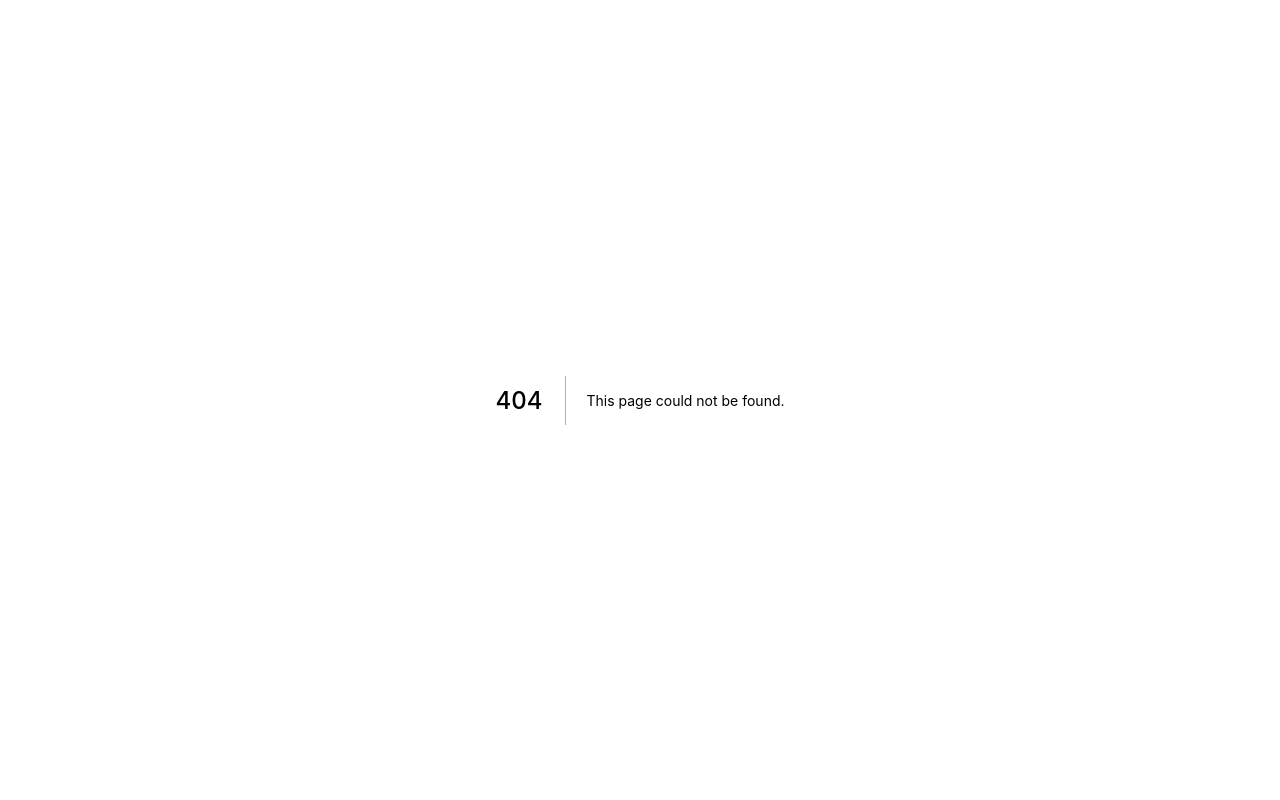
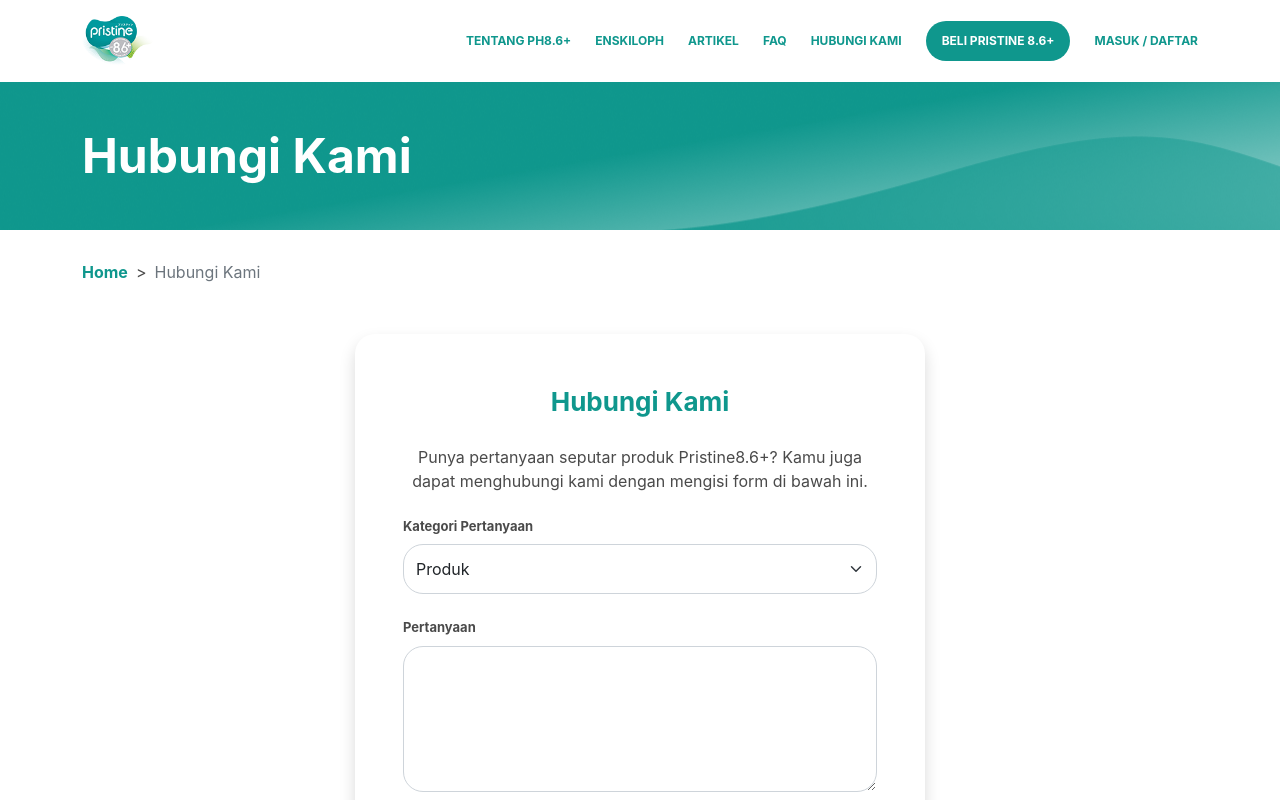
Before and after one commit to DDS-Developers/Pristine-Revamp, a Next.js app: page /hubungi-kami in a window 1280 px wide. Before the commit this address had no page. Shown: the top 800 px of the page. Built offline with nearby package versions, Linux system fonts and the light colour scheme.

Commit message:
hubungi_kami -> hubungi-kami

```diff
--- a/components/Navbar.js
+++ b/components/Navbar.js
@@ -49,7 +49,7 @@ function Navbar() {
 							</Link>
 						</div>
 						<div className="me-4 d-flex align-items-center">
-							<Link href="/hubungi_kami">
+							<Link href="/hubungi-kami">
 								<a className="color-pristine-green font-size-12 fw-bold text-center">
 									HUBUNGI KAMI
 								</a>
```
Also changed, not shown: pages/hubungi-kami/index.js (renamed from pages/hubungi_kami/index.js).
